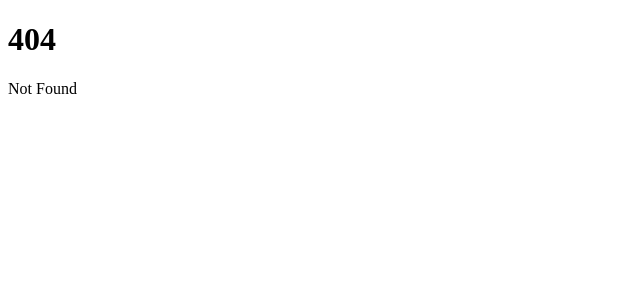
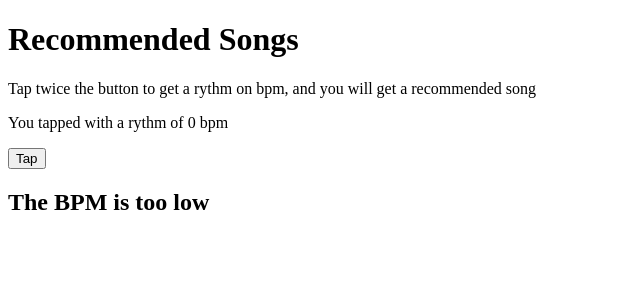
Before and after one commit to Swarleys/advents, a SvelteKit app in the folder AdventOfSvelte/: page /day-six in a window 1280 px wide. Before the commit this address had no page. Shown: the top 300 px of the page, without its empty margins (0-640 px from the left). Built offline with nearby package versions, Linux system fonts and the light colour scheme.

Commit message:
Adding day six Advent of Svelte

```diff
--- /dev/null
+++ b/AdventOfSvelte/src/routes/day-six/+page.svelte
@@ -0,0 +1,78 @@
+<script lang="ts">
+	const songsByBpm = {
+		50: [
+			{ id: '1qYz7rfgLWE', title: `Brenda Lee - Rockin' Around The Christmas Tree` },
+			{ id: 'RGqVS6ONO4Y', title: 'John Williams - Carol of the Bells' },
+			{ id: 'NDxaT4m6ZFY', title: 'The Disney Holiday Chorus - We Wish You a Merry Christmas' }
+		],
+		100: [
+			{ id: 'E8gmARGvPlI', title: 'Wham! - Last Christmas' },
+			{ id: 'QJ5DOWPGxwg', title: `Michael Bubblé - It's Beginning to Look a Lot like Christmas` },
+			{ id: 'iUnWS9R2RUo', title: 'Frank Sinatra - Silent Night' }
+		],
+		150: [
+			{ id: 'aAkMkVFwAoo', title: 'Mariah Carey - All I Want for Christmas Is You' },
+			{ id: '8Q94C9FRRpM', title: 'Frank Sinatra - Santa Claus Is Coming To Town' },
+			{ id: 'AN_R4pR1hck', title: `Andy Williams - It's the Most Wonderful Time of the Year` }
+		]
+	};
+
+	let songs: { id: string; title: string }[] = [];
+
+	let lastTap = $state(0);
+	let bpm = $state(0);
+
+	const calculateBpm = () => {
+		const now = Date.now();
+		const rythm = (1 / ((now - lastTap) / 1000)) * 60;
+		lastTap = now;
+		bpm = Math.floor(rythm);
+	};
+
+	const randomSong = (bpm: number) => {
+		if (bpm < 24) {
+			songs = [];
+			return 'The BPM is too low';
+		}
+		if (bpm >= 25 && bpm <= 75) {
+			songs = songsByBpm[50];
+			return songs[Math.floor(Math.random() * songs.length)];
+		}
+		if (bpm >= 76 && bpm <= 125) {
+			songs = songsByBpm[100];
+			return songs[Math.floor(Math.random() * songs.length)];
+		}
+		if (bpm >= 126 && bpm < Infinity) {
+			songs = songsByBpm[150];
+			return songs[Math.floor(Math.random() * songs.length)];
+		}
+	};
+
+	const recommendedSong = $derived(randomSong(bpm));
+</script>
+
+<div class="space-y-4">
+	<h1>Recommended Songs</h1>
+	<p>Tap twice the button to get a rythm on bpm, and you will get a recommended song</p>
+    <p>You tapped with a rythm of {bpm} bpm</p>
+	<button
+		onclick={calculateBpm}
+		class="text-white bg-gradient-to-br from-pink-500 to-orange-400 hover:bg-gradient-to-bl font-medium rounded-lg text-sm px-5 py-2.5 text-center me-2 mb-2 w-72"
+		>Tap</button
+	>
+	{#if recommendedSong && typeof recommendedSong === 'object'}
+		<h2>Recommended Song</h2>
+		<iframe
+			width="560"
+			height="315"
+			src={`https://www.youtube.com/embed/${recommendedSong.id}`}
+			frameborder="0"
+			allowfullscreen
+			title={recommendedSong?.title}
+		/>
+	{/if}
+
+    {#if typeof recommendedSong === 'string'}
+        <h2>{recommendedSong}</h2>
+    {/if}
+</div>
```
